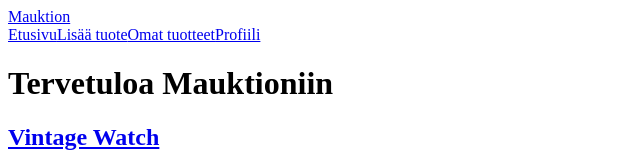
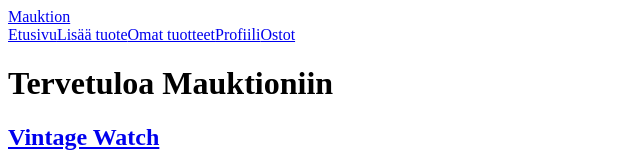
Before and after one commit to ossir1/mauktion-next, a Next.js app: page / in a window 1280 px wide. Shown: the top 160 px of the page, without its empty margins (0-640 px from the left). Built offline with nearby package versions, Linux system fonts and the light colour scheme.

Commit message:
Update Header.tsx

```diff
--- a/components/Header.tsx
+++ b/components/Header.tsx
@@ -22,6 +22,8 @@ export default function Header() {
           <Link href="/add" className="text-gray-700 hover:text-blue-700">Lisää tuote</Link>
           <Link href="/my-products" className="text-gray-700 hover:text-blue-700">Omat tuotteet</Link>
           <Link href="/profile" className="text-gray-700 hover:text-blue-700">Profiili</Link>
+          <Link href="/purchases" className="text-gray-700 hover:text-blue-700">Ostot</Link>
+
           {userName && (
             <span className="text-sm text-gray-500 ml-4">Tervetuloa, <strong>{userName}</strong></span>
           )}
```
